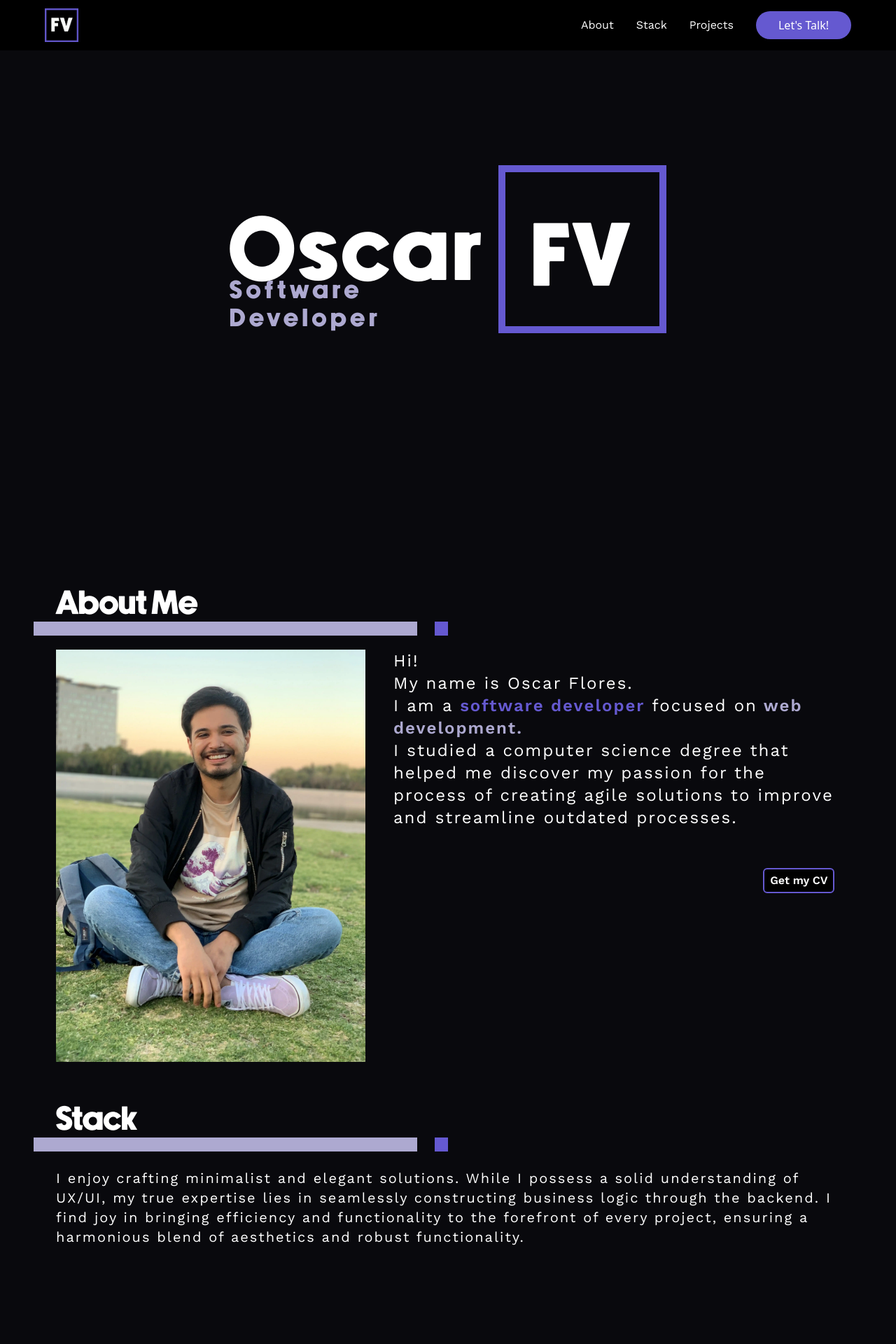
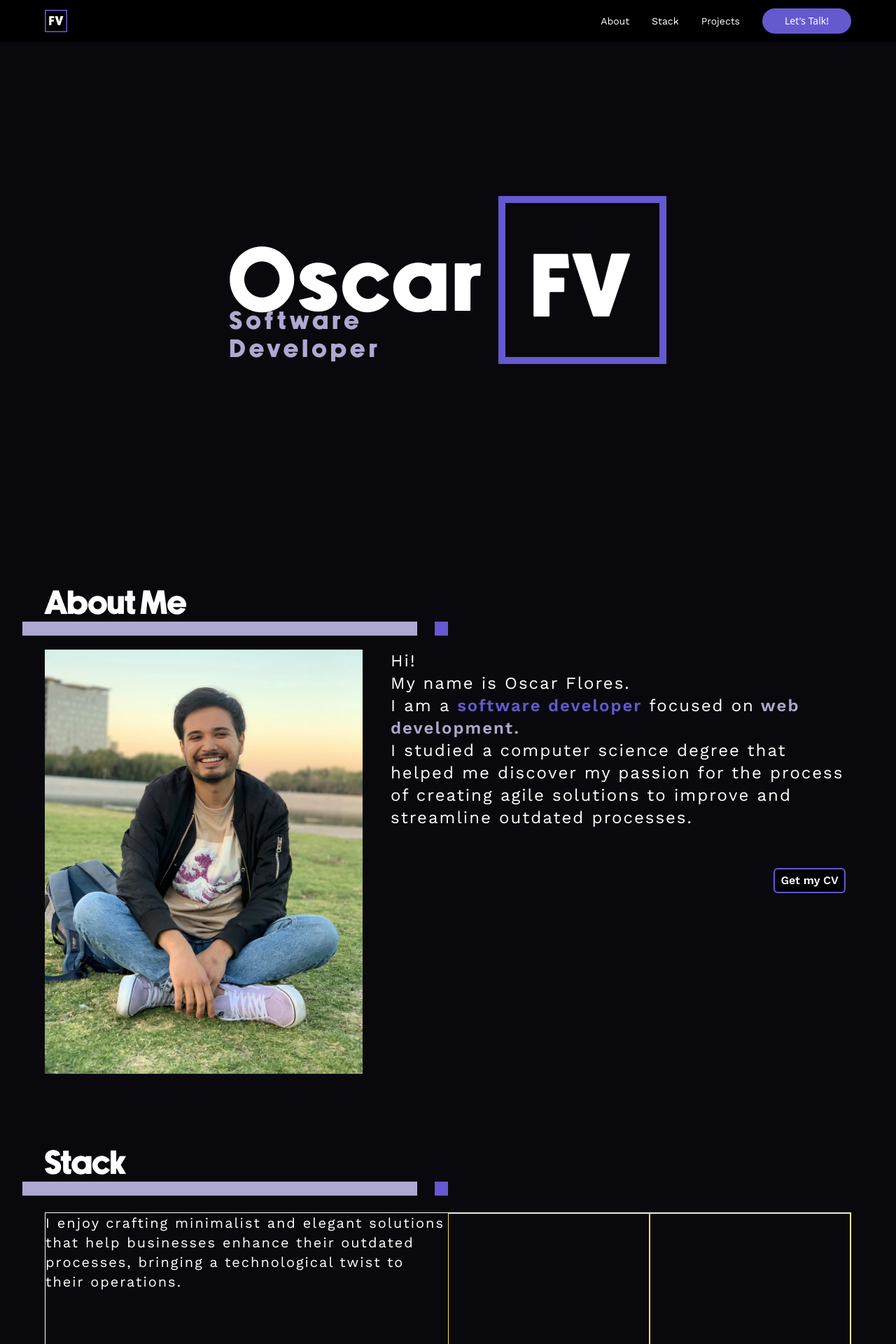
Before and after one commit to Oscar-FV/minimal-portfolio, a React (Vite) app: page / in a window 1280 px wide. Shown: the top 1920 px of the page at 70% size. Before the commit the page ends 1893 px from the top, so only its background shows below. Built offline with nearby package versions, Linux system fonts and the light colour scheme.

Commit message:
defined width and hight for the stack module

```diff
--- a/src/App.tsx
+++ b/src/App.tsx
@@ -9,38 +9,30 @@ function App() {
   return (
     <>
       <NavBar />
-      <Container className="h-[100vh] font-newake flex flex-col justify-center items-center">
+      <Container className="font-newake flex flex-col justify-center items-center">
         <Logo />
       </Container>
 
-      <Container className=''>
+      <Container className="">
         <Tittle tittle="About Me" />
         <AboutMe />
       </Container>
 
       <Container className="">
         <Tittle tittle="Stack" />
+          <div className="px-16 py-5">
+            <div className="flex border border-white min-h-[50vh]">
+              <p className="text-white text-xl lg:text-xl font-worksans lg:h-fit tracking-[2px] flex-1">
+                I enjoy crafting minimalist and elegant solutions that help
+                businesses enhance their outdated processes, bringing a
+                technological twist to their operations.
+              </p>
+              <div className="w-1/4 border border-yellow-300"></div>
 
-        <div className="px-16 py-5">
-          <p className="text-white text-xl lg:text-xl font-worksans lg:h-fit whitespace-pre-wrap tracking-[2px] flex-1">
-          I enjoy crafting minimalist and elegant solutions. While I possess a solid understanding of UX/UI, my true expertise lies in seamlessly constructing business logic through the backend. I find joy in bringing efficiency and functionality to the forefront of every project, ensuring a harmonious blend of aesthetics and robust functionality.
-          </p>
-        </div>
-
-        <div className="grid grid-cols-3 grid-rows-3 gap-4 text-white px-16 py-5">
-            <div className="row-span-3">
-
+              <div className="w-1/4 border border-yellow-300"></div>
             </div>
-            <div className="row-span-2">
-
-            </div>
-            <div className="row-span-2">
-
-            </div>
-        </div>
-
+          </div>
       </Container>
-
     </>
   );
 }
--- a/src/components/AboutMe/AboutMe.tsx
+++ b/src/components/AboutMe/AboutMe.tsx
@@ -15,7 +15,7 @@ import { useScroll } from "../NavBar/useScroll";
         />
 
         <div id="aboutMe" className="lg:sticky lg:top-0">
-          <div className={`w-10/12 lg:w-full lg:sticky lg:space-y-4 lg:transform lg:transition-transform lg:duration-200 ease-in-out ${isNavBarFixed ? 'lg:translate-y-24' : ''}`}>
+          <div className={`w-10/12 lg:w-full lg:sticky lg:space-y-4 lg:transform lg:transition-transform lg:duration-500 ease-in-out ${isNavBarFixed ? 'lg:translate-y-20' : ''}`}>
             <p className="text-white text-xl lg:text-2xl font-worksans lg:h-fit whitespace-pre-wrap tracking-[2px] flex-1 lg:px-10">
               Hi! <br />
               My name is Oscar Flores.
--- a/src/components/Container/Container.tsx
+++ b/src/components/Container/Container.tsx
@@ -8,7 +8,7 @@ interface ContainerProps{
 
 const Container = ( {children, className}: ContainerProps ) => {
   return (
-    <div className={`container py-5 ${className}`} >
+    <div className={` py-5 min-h-screen ${className}`} >
 
         {children}
 
--- a/src/components/NavBar/NavBar.tsx
+++ b/src/components/NavBar/NavBar.tsx
@@ -4,8 +4,8 @@ const NavBar = () => {
 
   return (
     <nav id="navbar" className="flex justify-between items-center fixed z-10 top-0 bg-black py-3 px-6 lg:px-16 w-full">
-      <img src={miniLogo} alt="" className="w-[10%] lg:w-[3rem] cursor-pointer"/>
-      <ul className="flex gap-8 justify-end items-center">
+      <img src={miniLogo} alt="" className="w-10 lg:w-[2rem] cursor-pointer"/>
+      <ul className="flex gap-8 justify-end items-center text-sm">
         <li className="cursor-pointer">About</li>
         <li className="cursor-pointer">Stack</li>
         <li className="cursor-pointer">Projects</li>
--- a/src/components/NavBar/useScroll.ts
+++ b/src/components/NavBar/useScroll.ts
@@ -13,7 +13,7 @@ export const useScroll = ( targetDiv: string ) => {
           const navBarRect = navBar.getBoundingClientRect();
           const divRect = div.getBoundingClientRect();
 
-          setIsNavBarFixed(navBarRect.bottom >= divRect.top - 100);
+          setIsNavBarFixed(navBarRect.bottom >= divRect.top);
         }
       };
 
```
